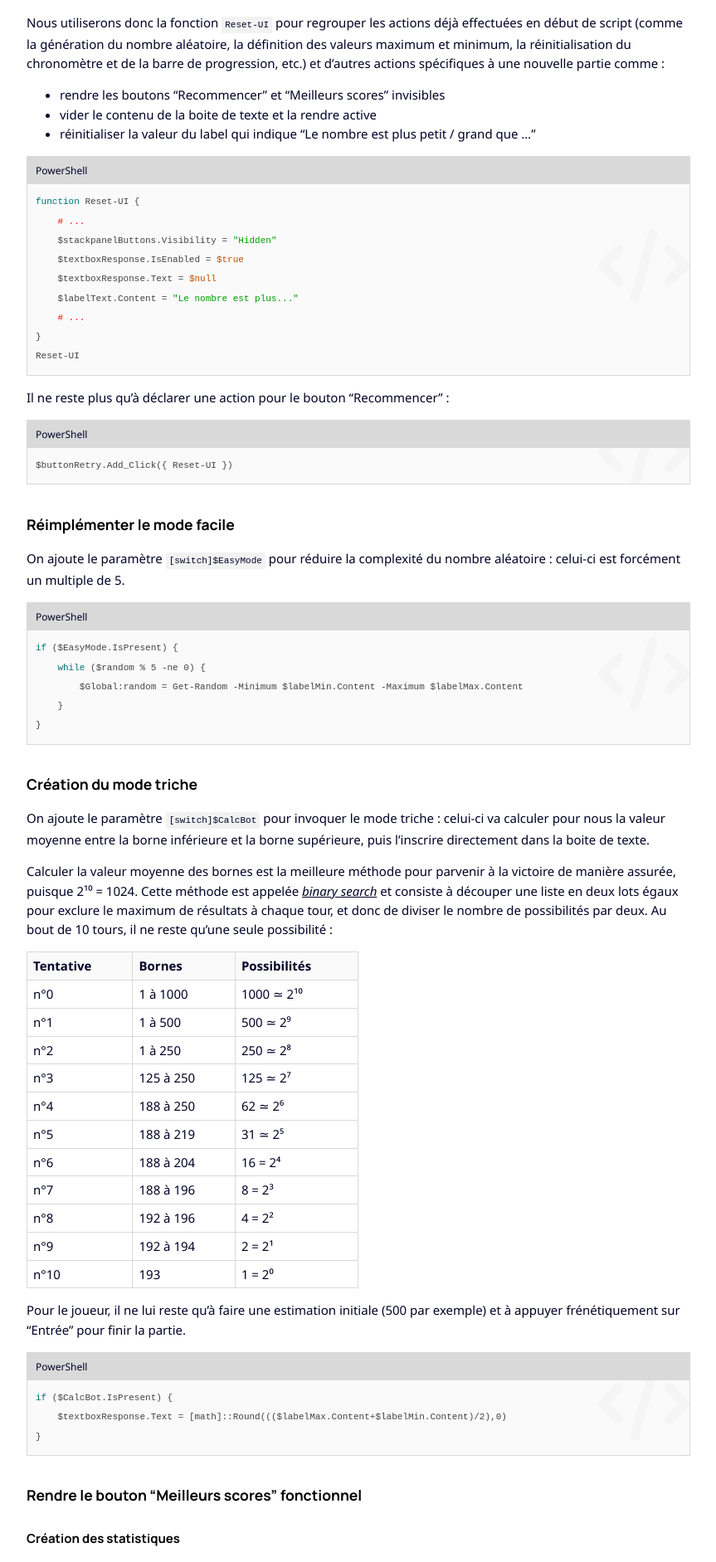
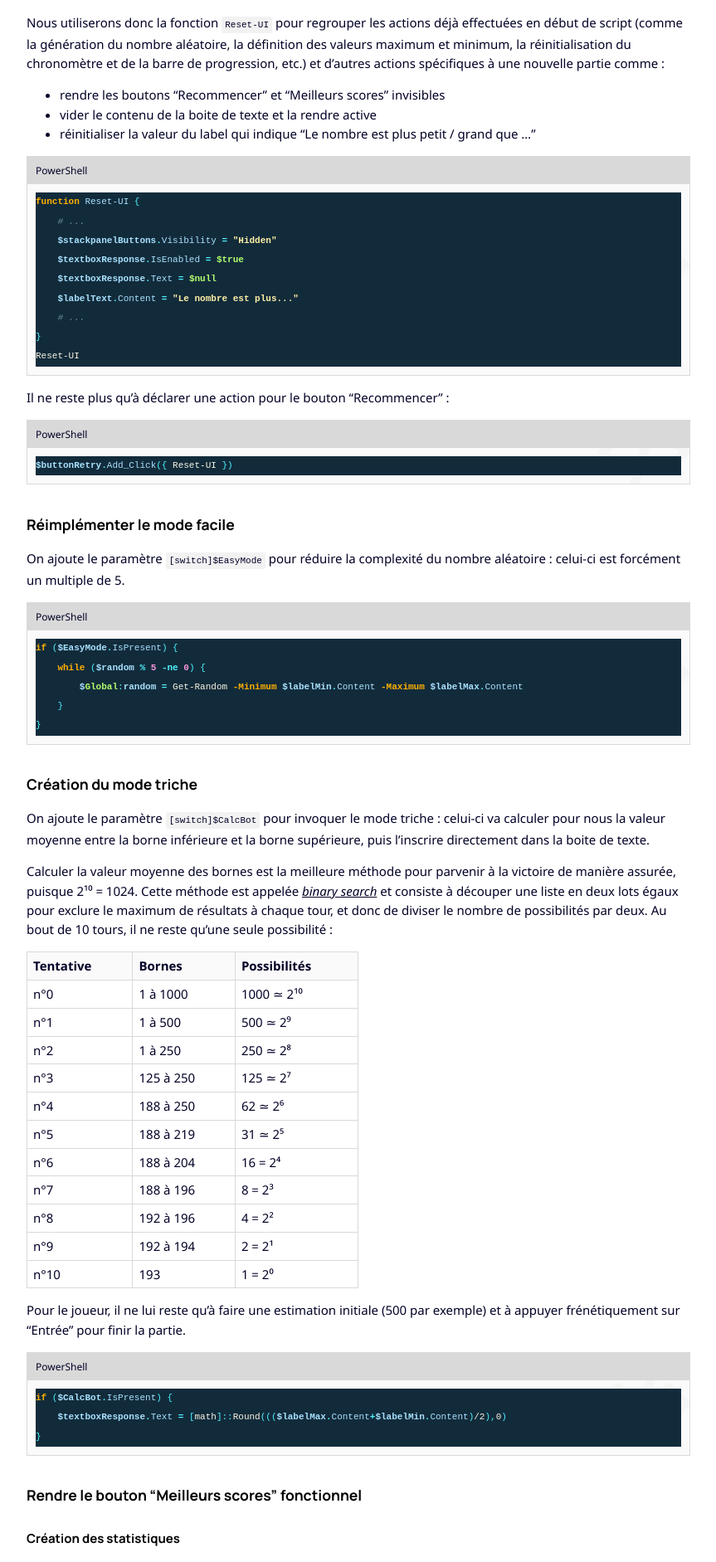
Before and after one commit to leobouard/leobouard.github.io, a Jekyll site: the page built from _posts/2022-12-01-cours-pratique-powershell-010.md, in a window 1280 px wide. Shown: the part 1436-3319 px from the top of the page at 83% size, without its empty margins (208-1071 px from the left). Built offline with Jekyll 4.4.1, drawn with Linux system fonts in a browser that asks for light colours; nearby versions of some CDN libraries; some web fonts are replaced.

Commit message:
Update highlight.scss

```diff
--- a/_sass/highlight.scss
+++ b/_sass/highlight.scss
@@ -1,5 +1,5 @@
 /* https://spsarolkar.github.io/rouge-theme-preview/ */
-/* igorpro */
+/* thankful_eyes */
 
 .highlight table td {
     padding: 5px;
@@ -9,62 +9,243 @@
     margin: 0;
 }
 
-.highlight,
-.highlight .w {
-    color: #444444;
+.highlight {
+    color: #faf6e4;
+    background-color: #122b3b;
 }
 
-.highlight .cp {
-    color: #CC00A3;
+.highlight .gl {
+    color: #dee5e7;
+    background-color: #4e5d62;
 }
 
-.highlight .cs {
-    color: #CC00A3;
+.highlight .gp {
+    color: #a8e1fe;
+    font-weight: bold;
 }
 
 .highlight .c,
 .highlight .cd,
 .highlight .cm,
-.highlight .c1 {
-    color: #FF0000;
+.highlight .c1,
+.highlight .cs {
+    color: #6c8b9f;
+    font-style: italic;
+}
+
+.highlight .cp {
+    color: #b2fd6d;
+    font-weight: bold;
+    font-style: italic;
+}
+
+.highlight .err {
+    color: #fefeec;
+    background-color: #cc0000;
+}
+
+.highlight .gr {
+    color: #cc0000;
+    font-weight: bold;
+    font-style: italic;
+}
+
+.highlight .k,
+.highlight .kd,
+.highlight .kv {
+    color: #f6dd62;
+    font-weight: bold;
+}
+
+.highlight .o,
+.highlight .ow {
+    color: #4df4ff;
+    font-weight: bold;
+}
+
+.highlight .p,
+.highlight .pi {
+    color: #4df4ff;
+}
+
+.highlight .gd {
+    color: #cc0000;
+}
+
+.highlight .gi {
+    color: #b2fd6d;
+}
+
+.highlight .ge {
+    font-style: italic;
+}
+
+.highlight .gs {
+    font-weight: bold;
+}
+
+.highlight .gt {
+    color: #dee5e7;
+    background-color: #4e5d62;
 }
 
 .highlight .kc {
-    color: #C34E00;
+    color: #f696db;
+    font-weight: bold;
 }
 
-.highlight .kd {
-    color: #0000FF;
+.highlight .kn {
+    color: #ffb000;
+    font-weight: bold;
+}
+
+.highlight .kp {
+    color: #ffb000;
+    font-weight: bold;
 }
 
 .highlight .kr {
-    color: #007575;
+    color: #ffb000;
+    font-weight: bold;
 }
 
-.highlight .k,
-.highlight .kn,
-.highlight .kp,
-.highlight .kt,
-.highlight .kv {
-    color: #0000FF;
+.highlight .gh {
+    color: #ffb000;
+    font-weight: bold;
+}
+
+.highlight .gu {
+    color: #ffb000;
+    font-weight: bold;
+}
+
+.highlight .kt {
+    color: #b2fd6d;
+    font-weight: bold;
+}
+
+.highlight .no {
+    color: #b2fd6d;
+    font-weight: bold;
+}
+
+.highlight .nc {
+    color: #b2fd6d;
+    font-weight: bold;
+}
+
+.highlight .nd {
+    color: #b2fd6d;
+    font-weight: bold;
+}
+
+.highlight .nn {
+    color: #b2fd6d;
+    font-weight: bold;
+}
+
+.highlight .bp {
+    color: #b2fd6d;
+    font-weight: bold;
+}
+
+.highlight .ne {
+    color: #b2fd6d;
+    font-weight: bold;
+}
+
+.highlight .nl {
+    color: #ffb000;
+    font-weight: bold;
+}
+
+.highlight .nt {
+    color: #ffb000;
+    font-weight: bold;
+}
+
+.highlight .m,
+.highlight .mf,
+.highlight .mh,
+.highlight .mi,
+.highlight .il,
+.highlight .mo,
+.highlight .mb,
+.highlight .mx {
+    color: #f696db;
+    font-weight: bold;
+}
+
+.highlight .ld {
+    color: #f696db;
+    font-weight: bold;
+}
+
+.highlight .ss {
+    color: #f696db;
+    font-weight: bold;
 }
 
 .highlight .s,
 .highlight .sb,
-.highlight .sc,
 .highlight .sd,
 .highlight .s2,
-.highlight .se,
 .highlight .sh,
-.highlight .si,
 .highlight .sx,
 .highlight .sr,
-.highlight .s1,
-.highlight .ss {
-    color: #009C00;
+.highlight .s1 {
+    color: #fff0a6;
+    font-weight: bold;
 }
 
-.highlight .nb,
-.highlight .bp {
-    color: #C34E00;
+.highlight .se {
+    color: #4df4ff;
+    font-weight: bold;
 }
+
+.highlight .sc {
+    color: #4df4ff;
+    font-weight: bold;
+}
+
+.highlight .si {
+    color: #4df4ff;
+    font-weight: bold;
+}
+
+.highlight .nb {
+    font-weight: bold;
+}
+
+.highlight .ni {
+    color: #999999;
+    font-weight: bold;
+}
+
+.highlight .w {
+    color: #BBBBBB;
+}
+
+.highlight .go {
+    color: #BBBBBB;
+}
+
+.highlight .nf {
+    color: #a8e1fe;
+}
+
+.highlight .py {
+    color: #a8e1fe;
+}
+
+.highlight .na {
+    color: #a8e1fe;
+}
+
+.highlight .nv,
+.highlight .vc,
+.highlight .vg,
+.highlight .vi {
+    color: #a8e1fe;
+    font-weight: bold;
+}
```
